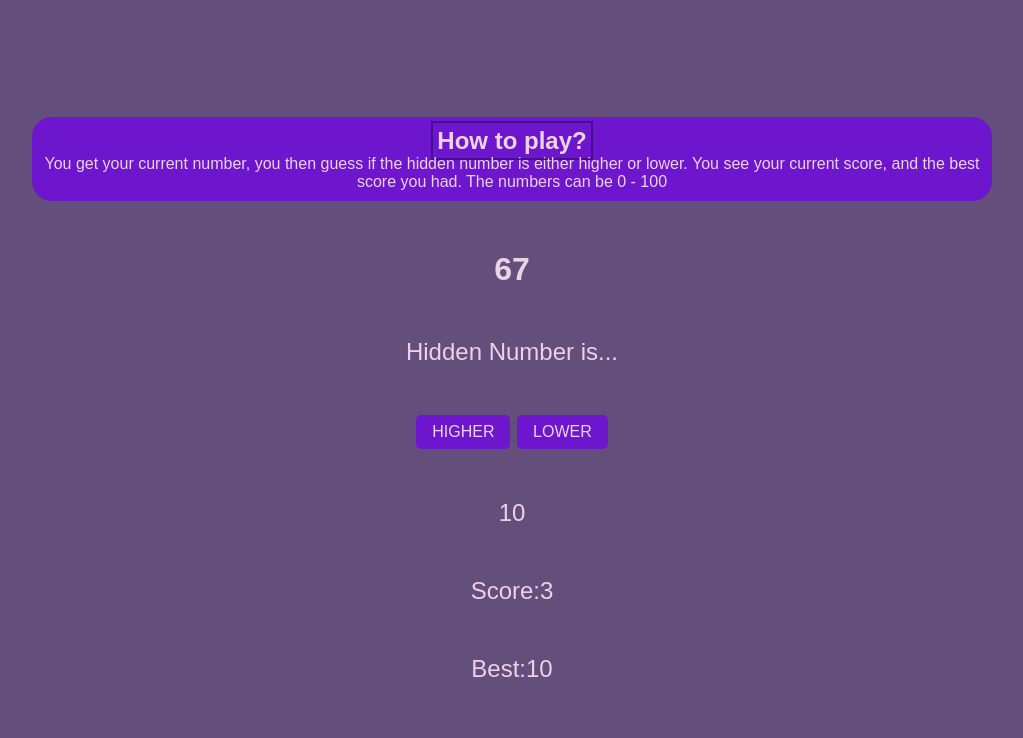
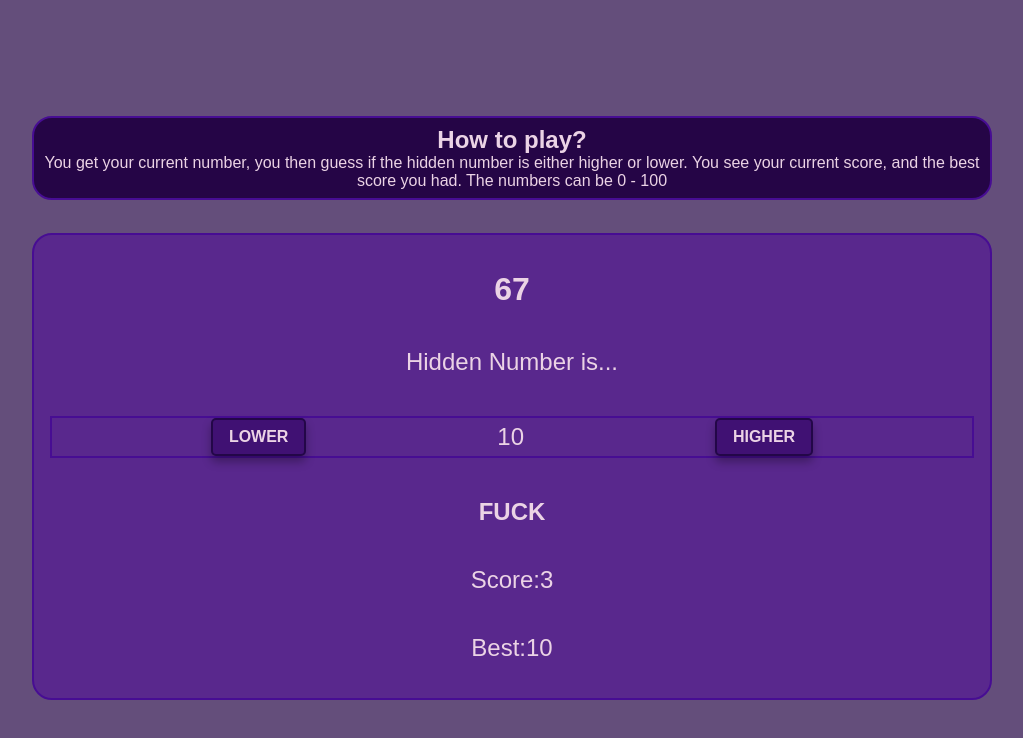
Before and after one commit to nicew1300/higher-lower, a website built with webpack: page src/template.html in a window 1280 px wide. Shown: the whole page, without its empty margins (128-1151 px from the left). Built offline with nearby package versions, Linux system fonts and the light colour scheme.

Commit message:
Implement game structure and styles for Higher or Lower game

```diff
--- a/src/index.js
+++ b/src/index.js
@@ -1 +1,4 @@
 import './styles/global.css';
+import { renderSite } from './modules/dom.js';
+
+renderSite();
--- /dev/null
+++ b/src/modules/dom.js
@@ -0,0 +1,34 @@
+// now, make what you wrote in template.html here in javascript, so that we can use it in the game logic and also so you learn react concepts
+
+function makeEle(tag, className, textContent) {
+  const ele = document.createElement(tag);
+  ele.classList.add(className);
+  ele.textContent = textContent;
+  return ele;
+}
+
+// here i initially wanted to do smth with function appendChildren(parent, child1, child2, child3) and so on and then check if child2 is undefined then dont do parent.appendChild bla bla bla but then i learned about Rest Parameters :o
+
+function appendChildren(parent, ...children) {}
+
+function renderSite() {
+  const body = document.querySelector('body');
+
+  const wrapper = makeEle('div', 'wrapper', '');
+
+  const header = document.createElement('header');
+  const span = document.createElement('span', '', 'How to play?');
+  span.textContent = 'How to play?';
+  header.innerHTML =
+    'You get your current number, you then <br> guess if the hidden number is either higher or lower. You see your <br> current score, and the best score you had. The numbers can be 0 - 100';
+
+  const gameBoardDiv = makeEle('div', 'game-board', '');
+
+  const currentNumberDiv = makeEle('div', 'current-number', '67');
+
+  const anticipationDiv = makeEle('div', '', 'Hidden Number is ...');
+
+  const buttonsDiv = makeEle('div', 'buttons-div');
+}
+
+export { renderSite };
--- /dev/null
+++ b/src/modules/logic.js
@@ -0,0 +1 @@
+// make a function that types out the three dots at "Hidden number is ..." continously, with a delay of 500ms between each dot, and then resets after the third dot. Use setInterval and clearInterval to do this twin, you can use a variable to keep track of the number of dots currently displayed, and update the text content of the element accordingly
--- a/src/styles/global.css
+++ b/src/styles/global.css
@@ -18,6 +18,7 @@ body {
   height: 75vh;
   width: 75vw;
   display: grid;
+  grid-template-rows: 1fr 4fr;
   place-items: center;
   gap: 1rem;
 }
@@ -28,13 +29,24 @@ div {
   /* border: 2px solid #2d2b2c; */
 }
 
-.how {
+header {
   font-size: 1rem;
-  border: 2px solid #6e16cd;
-  background-color: #6e16cd;
+  background-color: #250546;
   color: #ebd3e5;
   border-radius: 20px;
   padding: 0.5rem;
+  border: #470d93 2px solid;
+}
+
+.game-board {
+  background-color: #59288d;
+  border: 2px solid #470d93;
+  border-radius: 20px;
+  padding: 1rem;
+  display: grid;
+  place-items: center;
+  height: 100%;
+  width: 100%;
 }
 
 span {
@@ -42,7 +54,15 @@ span {
   color: #ebd3e5;
   font-weight: bolder;
   padding: 0.25rem;
-  border: #470d93 2px solid;
+}
+
+.buttons-div {
+  display: flex;
+  width: 100%;
+  gap: 2rem;
+  border: 2px solid #470d93;
+  justify-content: space-evenly;
+  align-items: center;
 }
 
 button {
@@ -50,20 +70,34 @@ button {
   padding: 0.5rem 1rem;
   font-size: 1rem;
   cursor: pointer;
-  background-color: #6e16cd;
   color: #ebd3e5;
+  font-weight: bolder;
   border-radius: 5px;
+  background-color: #401173;
+  transition: all 0.1s ease-in-out;
+  border: 2px solid #230748;
+  box-shadow: 0px 6px 10px rgba(0, 0, 0, 0.3);
 }
 
 button:hover {
-  background-color: #5c15b4;
+  background-color: #623d8f;
+  transform: scale(1.05);
 }
 
 button:active {
-  background-color: #470d93;
+  background-color: #a378d0;
+  transform: scale(1.2);
+  /* display: absolute; */
+  padding: 0.5rem 1rem;
 }
 
 .current-number {
   font-size: 2rem;
   font-weight: bolder;
 }
+
+.result {
+  font-size: 1.5rem;
+  font-weight: bolder;
+  /* make the color dependent: red if FUCK, green if HELL YEAH */
+}
--- a/src/template.html
+++ b/src/template.html
@@ -7,22 +7,25 @@
   </head>
   <body>
     <div class="wrapper">
-      <div class="how">
+      <header>
         <span>How to play?</span> <br />You get your current number, you then
         guess if the hidden number is either higher or lower. You see your
         current score, and the best score you had. The numbers can be 0 - 100
-      </div>
+      </header>
+
+      <div class="game-board">
 
         <div class="current-number">67</div>
 
         <div>Hidden Number is...</div>
 
-      <div class="buttons">
+        <div class="buttons-div">
+          <button class="lower">LOWER</button>
+           <div class="hidden-number">10</div>
           <button class="higher">HIGHER</button>
-        <button class="lower">LOWER</button>
         </div>
 
-      <div class="hidden-number">10</div>
+        <div class="result">FUCK</div>
 
         <div class="score">Score:3</div>
 
```
Lines whose indentation alone changed are shown as unchanged.
